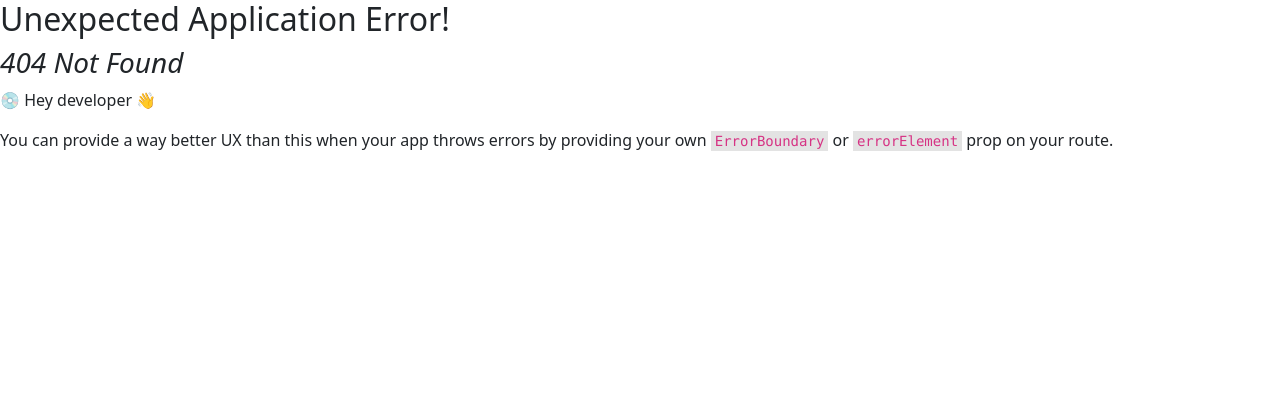
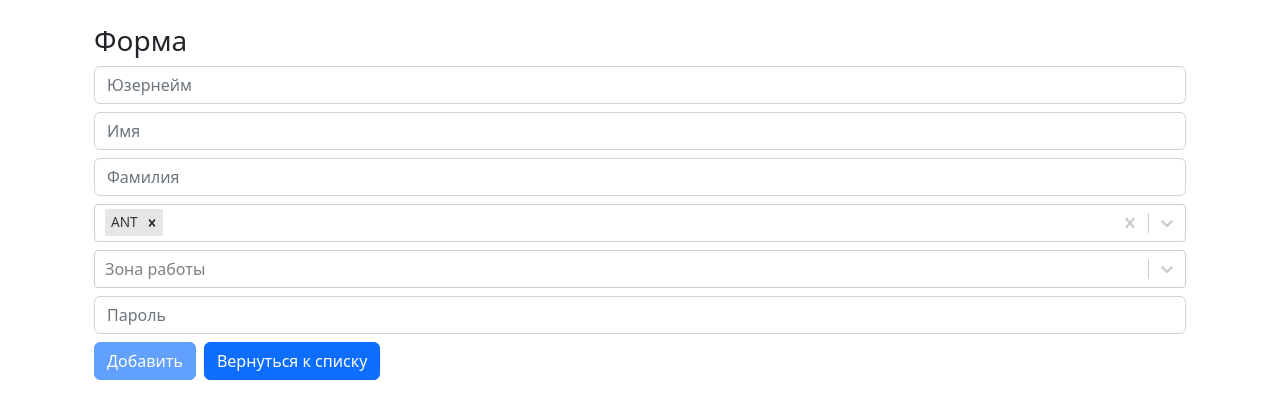
Before and after one commit to Cassage/test-task-dt, a React (Create React App) app: page /form in a window 1280 px wide. Before the commit this address had no page. Shown: the top 418 px of the page. Built offline with nearby package versions, Linux system fonts and the light colour scheme.

Commit message:
Сделал форму с валидацией и добавил её в роутер, поменял поле поиска

```diff
--- a/src/index.tsx
+++ b/src/index.tsx
@@ -5,11 +5,27 @@ import 'bootstrap/dist/css/bootstrap.min.css';
 import { createBrowserRouter, RouterProvider } from 'react-router-dom';
 import { UserList } from './page-components/UserList/UserList';
 import { SnackbarProvider } from 'notistack';
+import { getUserById } from './common/UserLocalStorageController';
+import { UserCreateForm } from './page-components/UserCreateForm/UserCreateForm';
+
+export function loader(props: any) {
+  const { request } = props;
+  const url = new URL(request.url);
+  const currentUserId = Number(url.searchParams.get('userId'));
+  const currentUser = getUserById(currentUserId);
+
+  return { currentUser };
+}
 
 const router = createBrowserRouter([
   {
     path: '/',
     element: <UserList />,
+  },
+  {
+    path: '/form',
+    element: <UserCreateForm />,
+    loader,
   },
 ]);
 
--- /dev/null
+++ b/src/page-components/UserCreateForm/UserCreateForm.tsx
@@ -0,0 +1,192 @@
+import { Formik, Field, Form, FormikTouched } from 'formik';
+import { IUser, IWorkBorders } from '../../common/UserDataModel';
+import Select from 'react-select';
+import { useLoaderData, useNavigate } from 'react-router-dom';
+import {
+  addUser,
+  deleteUser,
+  modifyUser,
+} from '../../common/UserLocalStorageController';
+import { useSnackbar } from 'notistack';
+import { validateStringField, validateArrayField } from './validateFunctions';
+import { rolesOptions, workBordersOptions } from './multiselectOptions';
+import { emptyUser, errorMessage } from './additionalFormConsts';
+
+interface UserCreateFormProps {
+  currentUser: IUser;
+}
+
+export const UserCreateForm = () => {
+  const { currentUser } = useLoaderData() as UserCreateFormProps;
+  const user = currentUser ?? emptyUser;
+
+  const navigate = useNavigate();
+  const { enqueueSnackbar } = useSnackbar();
+
+  const goHome = () => {
+    navigate('/');
+  };
+
+  return (
+    <Formik
+      validateOnChange={false}
+      validateOnBlur={true}
+      validateOnMount={true}
+      initialValues={user}
+      onSubmit={(user) => {
+        const message = currentUser
+          ? 'Пользователь успешно обновлён'
+          : 'Пользователь успешно добавлен';
+
+        currentUser ? modifyUser(user) : addUser(user);
+        goHome();
+        enqueueSnackbar(message, {
+          variant: 'success',
+        });
+      }}
+    >
+      {({ errors, touched, setValues, isValid, setErrors }) => {
+        const generateError = (key: keyof IUser) => {
+          const currentError = errors[key];
+
+          return (
+            currentError && touched[key] && errorMessage(currentError as string)
+          );
+        };
+
+        return (
+          <div className="container p-4">
+            <h3>Форма</h3>
+            <div>
+              <Form className="col-sm-12 d-flex flex-column gap-2">
+                <div className="form-group">
+                  <Field
+                    className="form-control"
+                    type="text"
+                    placeholder="Юзернейм"
+                    name="username"
+                    validate={(value: string) => validateStringField(value, 3)}
+                  />
+                  {generateError('username')}
+                </div>
+
+                <div className="form-group">
+                  <Field
+                    className="form-control"
+                    type="text"
+                    placeholder="Имя"
+                    name="firstName"
+                    validate={(value: string) => validateStringField(value, 2)}
+                  />
+                  {generateError('firstName')}
+                </div>
+
+                <div className="form-group">
+                  <Field
+                    className="form-control"
+                    type="text"
+                    placeholder="Фамилия"
+                    name="lastName"
+                  />
+                </div>
+
+                <div className="form-group">
+                  <Select
+                    isMulti
+                    placeholder="Роль"
+                    onChange={(rolesObjects) => {
+                      const roles = rolesObjects.map(
+                        (rolesObject) => rolesObject.value
+                      );
+                      validateArrayField(errors, setErrors, 'roles', roles);
+                      touched.roles = true;
+                      setValues((prevState) => {
+                        return { ...prevState, roles };
+                      });
+                    }}
+                    options={rolesOptions}
+                    defaultValue={rolesOptions.filter((rolesOption) =>
+                      user.roles.find((role) => role === rolesOption.value)
+                    )}
+                  />
+                  {generateError('roles')}
+                </div>
+                <div className="form-group">
+                  <Select
+                    isMulti
+                    placeholder="Зона работы"
+                    onChange={(workBordersObjects) => {
+                      const workBorders = workBordersObjects.map(
+                        (workBorderObject) => workBorderObject.value
+                      );
+                      validateArrayField(
+                        errors,
+                        setErrors,
+                        'workBorders',
+                        workBorders
+                      );
+                      touched.workBorders =
+                        true as unknown as FormikTouched<IWorkBorders>[];
+                      setValues((prevState) => {
+                        return { ...prevState, workBorders };
+                      });
+                    }}
+                    defaultValue={workBordersOptions.filter(
+                      (workBordersOption) =>
+                        user.workBorders.find(
+                          (workBorder) =>
+                            workBorder.id === workBordersOption.value.id
+                        )
+                    )}
+                    options={workBordersOptions}
+                  />
+                  {generateError('workBorders')}
+                </div>
+
+                <div className="form-group">
+                  <Field
+                    className="form-control"
+                    type="password"
+                    placeholder="Пароль"
+                    name="password"
+                    validate={(value: string) => validateStringField(value, 4)}
+                  />
+                  {generateError('password')}
+                </div>
+
+                <div className="form-group d-flex gap-2">
+                  <button
+                    disabled={!isValid}
+                    className="btn btn-primary"
+                    type="submit"
+                  >
+                    {currentUser ? 'Обновить' : 'Добавить'}
+                  </button>
+                  <button className="btn btn-primary" onClick={goHome}>
+                    Вернуться к списку
+                  </button>
+                  {currentUser && (
+                    <button
+                      className="btn btn-primary"
+                      onClick={() => {
+                        const message = 'Пользователь успешно удалён';
+
+                        deleteUser(user.id);
+                        goHome();
+                        enqueueSnackbar(message, {
+                          variant: 'success',
+                        });
+                      }}
+                    >
+                      Удалить
+                    </button>
+                  )}
+                </div>
+              </Form>
+            </div>
+          </div>
+        );
+      }}
+    </Formik>
+  );
+};
--- /dev/null
+++ b/src/page-components/UserCreateForm/additionalFormConsts.tsx
@@ -0,0 +1,15 @@
+import { ERoles, IUser } from '../../common/UserDataModel';
+
+export const emptyUser: IUser = {
+  username: '',
+  firstName: '',
+  lastName: '',
+  password: '',
+  roles: [ERoles.ANT],
+  id: 1,
+  workBorders: [],
+};
+
+export const errorMessage = (error: string | string[]) => {
+  return <div className="invalid-feedback d-block">{error}</div>;
+};
--- /dev/null
+++ b/src/page-components/UserCreateForm/multiselectOptions.ts
@@ -0,0 +1,14 @@
+import { ERoles } from '../../common/UserDataModel';
+
+export const rolesOptions = [
+  { value: ERoles.ANT, label: 'ANT' },
+  { value: ERoles.ANT_MANAGER, label: 'ANT MANAGER' },
+  { value: ERoles.ANT_OFFICER, label: 'ANT OFFICER' },
+  { value: ERoles.DEVELOPER, label: 'DEVELOPER' },
+];
+
+export const workBordersOptions = [
+  { value: { id: '1', name: 'Воронеж' }, label: 'Воронеж' },
+  { value: { id: '2', name: 'Москва' }, label: 'Москва' },
+  { value: { id: '3', name: 'Тверь' }, label: 'Тверь' },
+];
--- /dev/null
+++ b/src/page-components/UserCreateForm/validateFunctions.ts
@@ -0,0 +1,36 @@
+import { FormikErrors } from 'formik';
+import { IUser, ERoles, IWorkBorders } from '../../common/UserDataModel';
+
+const required = 'Это поле необходимо заполнить';
+
+export const validateStringField = (value: string, minLength: number) => {
+  let error;
+
+  switch (true) {
+    case !value:
+      error = required;
+      break;
+
+    case value.length < minLength:
+      error = `Минимальное кол-во символов - ${minLength}`;
+      break;
+  }
+
+  return error;
+};
+
+export const validateArrayField = (
+  errors: FormikErrors<IUser>,
+  setErrors: (errors: FormikErrors<IUser>) => void,
+  key: 'roles' | 'workBorders',
+  value: ERoles[] | IWorkBorders[]
+) => {
+  switch (true) {
+    case !value.length:
+      errors[key] = required;
+      setErrors({ ...errors });
+      break;
+    default:
+      delete errors[key];
+  }
+};
--- a/src/page-components/UserList/UserList.tsx
+++ b/src/page-components/UserList/UserList.tsx
@@ -21,7 +21,7 @@ export const UserList = () => {
       <div className="row justify-content-start">
         {users
           .filter((user) =>
-            user.firstName
+            user.username
               .toLowerCase()
               .startsWith(userSearchQuery.toLowerCase())
           )
```
